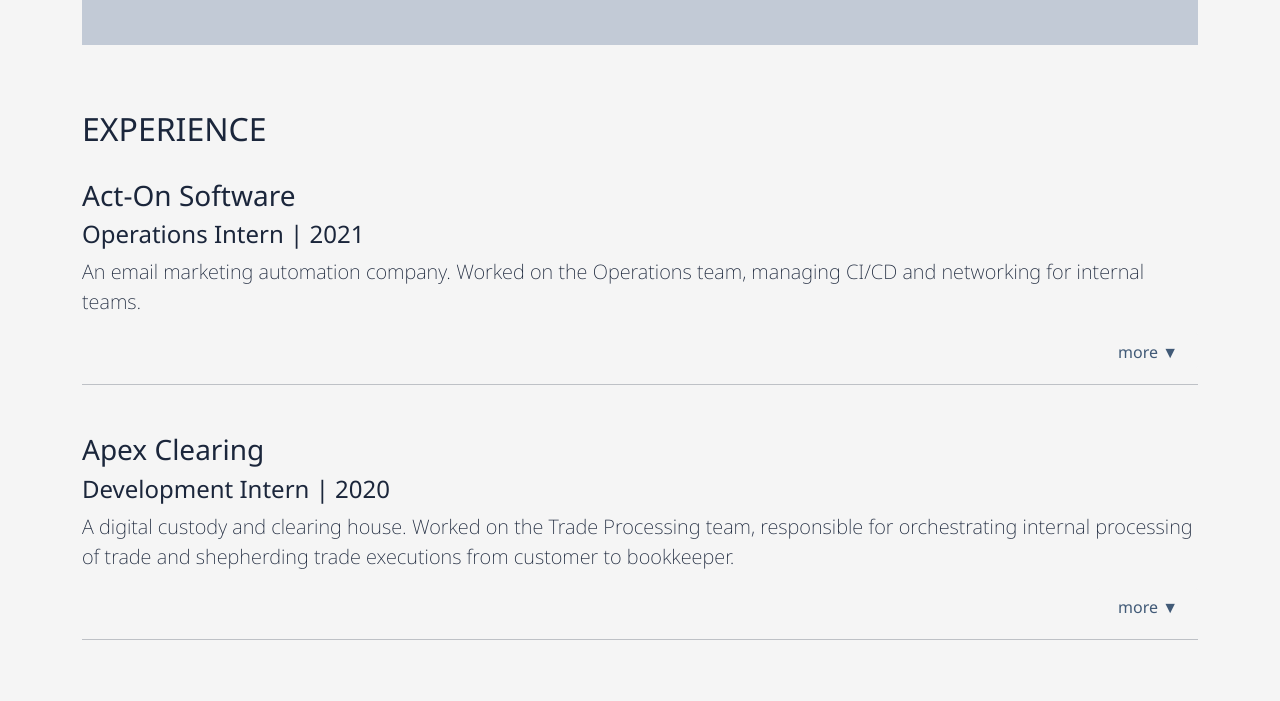
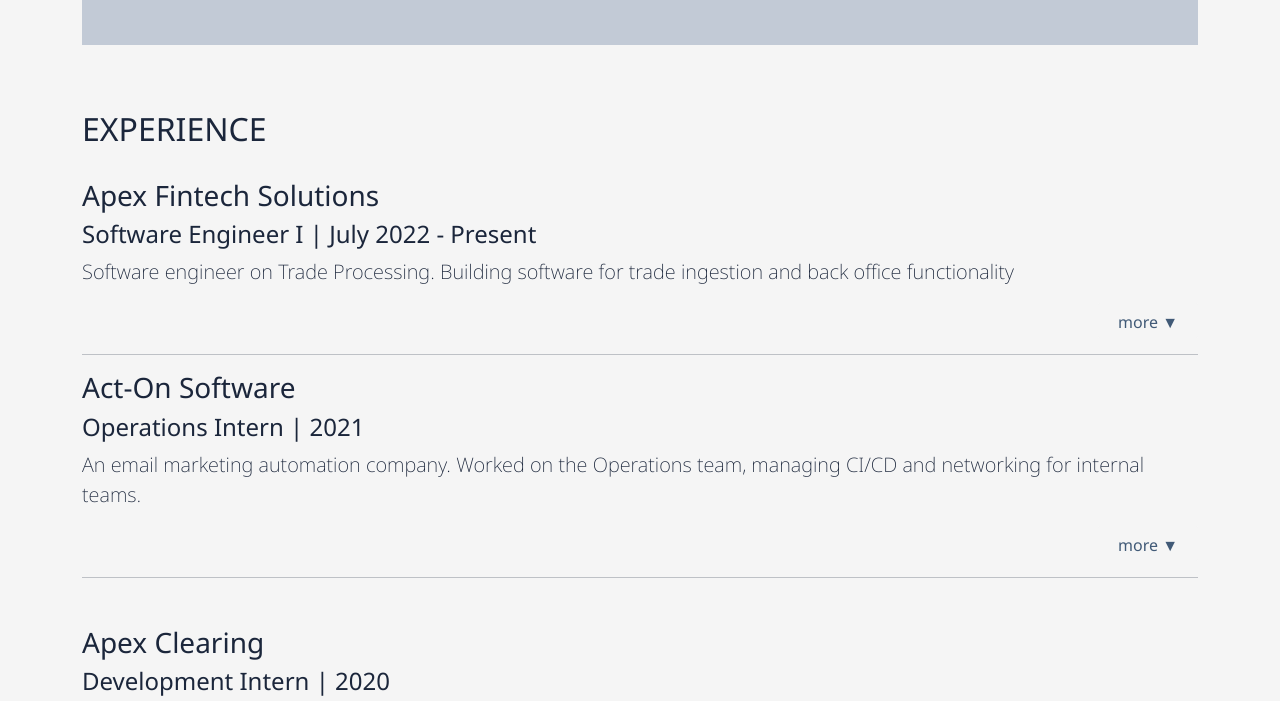
Before and after one commit to robinjsu/portfolio, a website: page index.html in a window 1280 px wide. Shown: the part 692-1393 px from the top of the page. Drawn offline with nearby package versions, Linux system fonts and the light colour scheme.

Commit message:
add job entry

```diff
--- a/index.html
+++ b/index.html
@@ -59,22 +59,31 @@
         </section>
         <section class="section" tabindex="0">
             <h2 class="section-title" id="experience">EXPERIENCE</h2>
-            <div class="exp-text d-flex flex-column" id="experience1">
+            <div class="exp-text d-flex flex-column" id="experience3">
+                <h3>Apex Fintech Solutions</h3>
+                <h4>Software Engineer I | July 2022 - Present</h4>
+                <p class="section-text">Software engineer on Trade Processing. Building software for trade ingestion and
+                    back office functionality</p>
+                <ul class="exp-list" id="experience3-list">
+                </ul>
+            </div>
+            <hr>
+            <div class="exp-text d-flex flex-column" id="experience2">
                 <h3>Act-On Software</h3>
                 <h4>Operations Intern | 2021</h4>
                 <p class="section-text">An email marketing automation company. Worked on the Operations team, managing
                     CI/CD and networking for internal teams.</p>
-                <ul class="exp-list" id="experience1-list">
+                <ul class="exp-list" id="experience2-list">
                 </ul>
             </div>
             <hr>
-            <div class="exp-text d-flex flex-column mt-5" id="experience2">
+            <div class="exp-text d-flex flex-column mt-5" id="experience1">
                 <h3>Apex Clearing</h3>
                 <h4>Development Intern | 2020</h4>
                 <p class="section-text">A digital custody and clearing house. Worked on the Trade Processing team,
                     responsible for orchestrating internal processing of trade and shepherding trade executions from
                     customer to bookkeeper.</p>
-                <ul class="exp-list" id="experience2-list">
+                <ul class="exp-list" id="experience1-list">
                 </ul>
             </div>
             <hr>
--- a/js/index.js
+++ b/js/index.js
@@ -9,6 +9,10 @@
     "Expanded functionality for ingest of trade execution data from 4 to 6 data formats",
     "Introduced first metrics dashboards on team for monitoring and tracking trade parsing at the behest of team engineering lead",
     "Designed and implemented visual event tracking with Prometheus; incorporated 100+ daily log messages from Kafka event streams with PromQL"
+];
+
+const experience3 = ["Replacing legacy software with new solutions utilizing microservices in the cloud",
+    "Designing Java applications using Bazel build systems"
 ];
 
 const setFadeBtns = () => {
@@ -76,6 +80,7 @@
     setFadeBtns();
     expand('experience1', experience1);
     expand('experience2', experience2);
+    expand('experience3', experience3);
     $('#contact-form').submit((event) => {
         emailjs.sendForm('service_portfolio_site', 'template_contact', '#contact-form')
             .then(() => {
```
